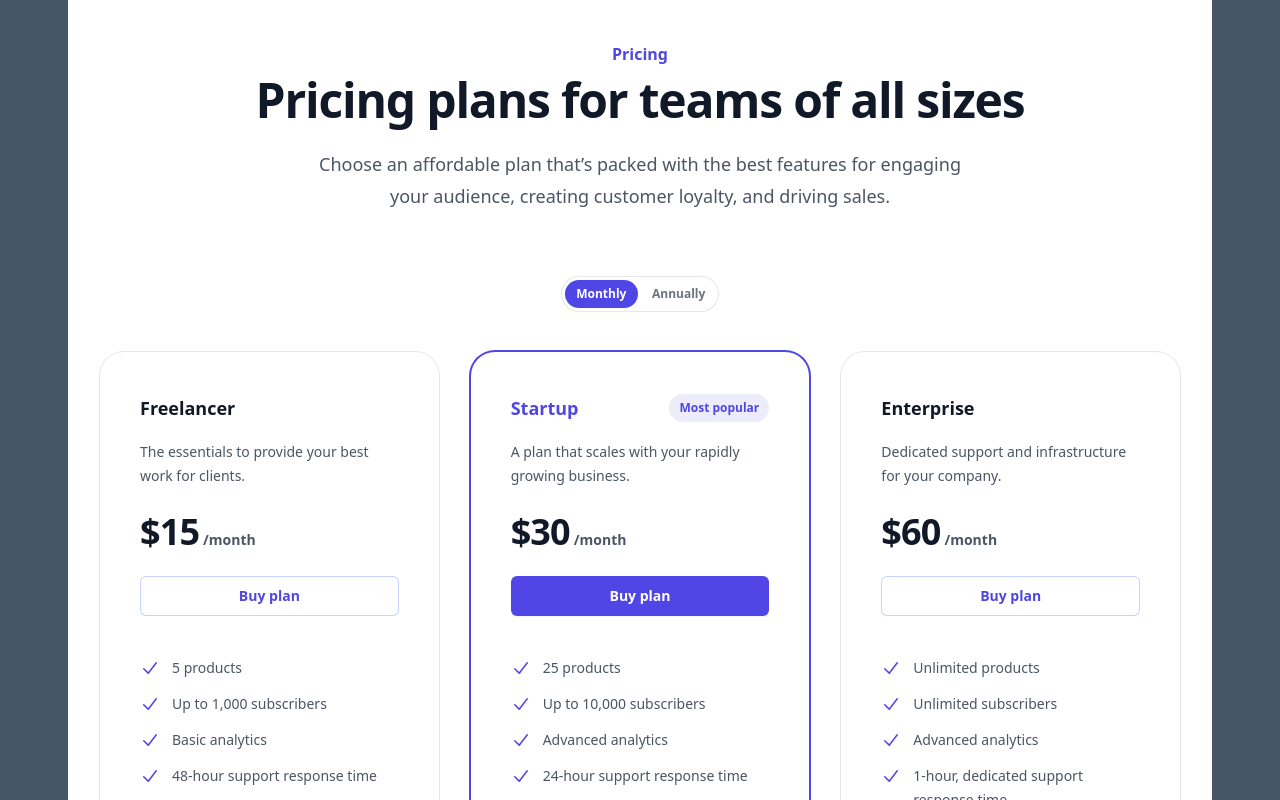
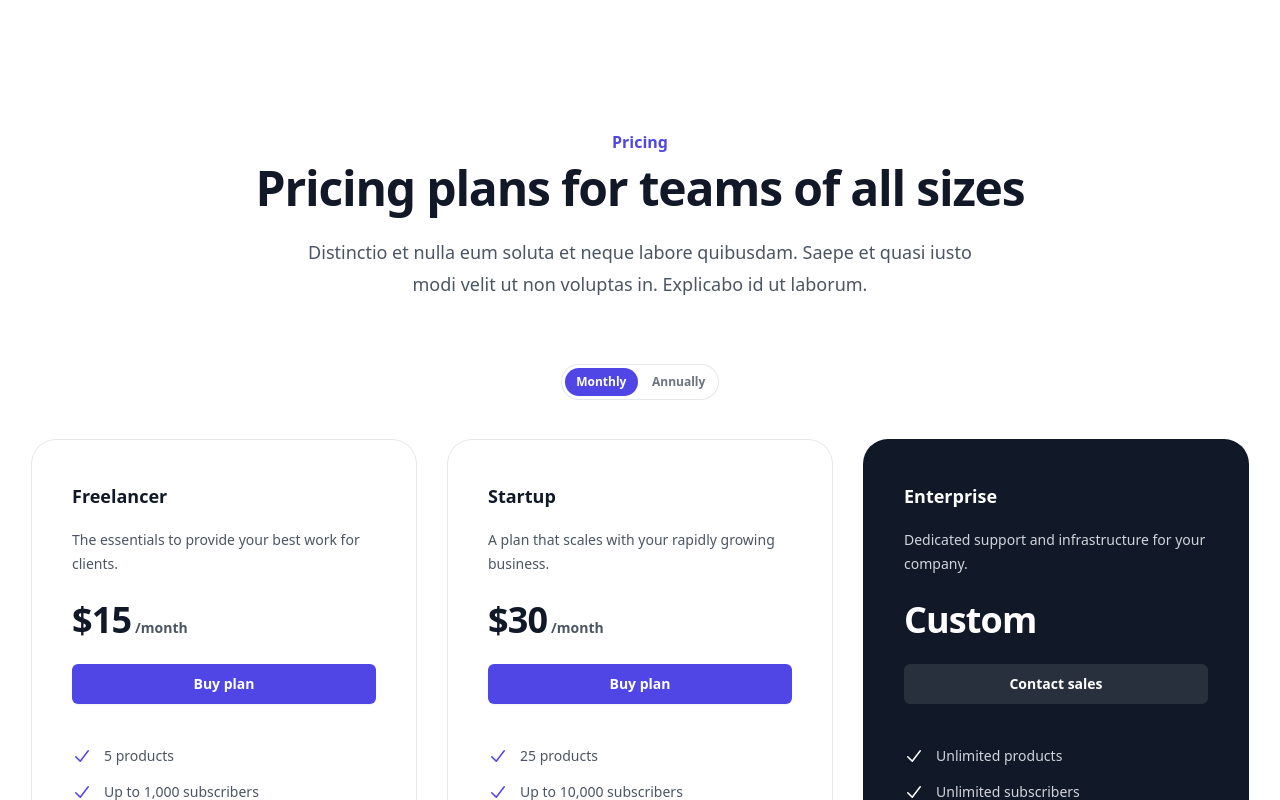
Before and after one commit to hhimanshu/stripe-customer-portal, a React (Vite) app: page / in a window 1280 px wide. Shown: the top 800 px of the page. Built offline with nearby package versions, Linux system fonts and the light colour scheme; a web font is replaced by a local one.

Commit message:
update pricing plan component

```diff
--- a/src/components/PricingPlans.tsx
+++ b/src/components/PricingPlans.tsx
@@ -1,82 +1,76 @@
-import { useState } from "react";
-import { RadioGroup } from "@headlessui/react";
-import { CheckIcon } from "@heroicons/react/20/solid";
+import { useState } from 'react'
+import { RadioGroup } from '@headlessui/react'
+import { CheckIcon } from '@heroicons/react/20/solid'
 
 const frequencies = [
-  { value: "monthly", label: "Monthly", priceSuffix: "/month" },
-  { value: "annually", label: "Annually", priceSuffix: "/year" },
-];
+  { value: 'monthly', label: 'Monthly', priceSuffix: '/month' },
+  { value: 'annually', label: 'Annually', priceSuffix: '/year' },
+]
 const tiers = [
   {
-    name: "Freelancer",
-    id: "tier-freelancer",
-    href: "#",
-    price: { monthly: "$15", annually: "$144" },
-    description: "The essentials to provide your best work for clients.",
-    features: [
-      "5 products",
-      "Up to 1,000 subscribers",
-      "Basic analytics",
-      "48-hour support response time",
-    ],
-    mostPopular: false,
+    name: 'Freelancer',
+    id: 'tier-freelancer',
+    href: '#',
+    price: { monthly: '$15', annually: '$144' },
+    description: 'The essentials to provide your best work for clients.',
+    features: ['5 products', 'Up to 1,000 subscribers', 'Basic analytics', '48-hour support response time'],
+    featured: false,
+    cta: 'Buy plan',
   },
   {
-    name: "Startup",
-    id: "tier-startup",
-    href: "#",
-    price: { monthly: "$30", annually: "$288" },
-    description: "A plan that scales with your rapidly growing business.",
+    name: 'Startup',
+    id: 'tier-startup',
+    href: '#',
+    price: { monthly: '$30', annually: '$288' },
+    description: 'A plan that scales with your rapidly growing business.',
     features: [
-      "25 products",
-      "Up to 10,000 subscribers",
-      "Advanced analytics",
-      "24-hour support response time",
-      "Marketing automations",
+      '25 products',
+      'Up to 10,000 subscribers',
+      'Advanced analytics',
+      '24-hour support response time',
+      'Marketing automations',
     ],
-    mostPopular: true,
+    featured: false,
+    cta: 'Buy plan',
   },
   {
-    name: "Enterprise",
-    id: "tier-enterprise",
-    href: "#",
-    price: { monthly: "$60", annually: "$576" },
-    description: "Dedicated support and infrastructure for your company.",
+    name: 'Enterprise',
+    id: 'tier-enterprise',
+    href: '#',
+    price: 'Custom',
+    description: 'Dedicated support and infrastructure for your company.',
     features: [
-      "Unlimited products",
-      "Unlimited subscribers",
-      "Advanced analytics",
-      "1-hour, dedicated support response time",
-      "Marketing automations",
-      "Custom reporting tools",
+      'Unlimited products',
+      'Unlimited subscribers',
+      'Advanced analytics',
+      '1-hour, dedicated support response time',
+      'Marketing automations',
+      'Custom reporting tools',
     ],
-    mostPopular: false,
+    featured: true,
+    cta: 'Contact sales',
   },
-];
+]
 
 function classNames(...classes) {
-  return classes.filter(Boolean).join(" ");
+  return classes.filter(Boolean).join(' ')
 }
 
 export default function Example() {
-  const [frequency, setFrequency] = useState(frequencies[0]);
+  const [frequency, setFrequency] = useState(frequencies[0])
 
   return (
-    <div className="mx-auto max-w-6xl px-4 sm:px-6 lg:px-1">
-      <div className="bg-white py-10">
+    <div className="bg-white py-24 sm:py-32">
       <div className="mx-auto max-w-7xl px-6 lg:px-8">
         <div className="mx-auto max-w-4xl text-center">
-            <h2 className="text-base font-semibold leading-7 text-indigo-600">
-              Pricing
-            </h2>
+          <h2 className="text-base font-semibold leading-7 text-indigo-600">Pricing</h2>
           <p className="mt-2 text-4xl font-bold tracking-tight text-gray-900 sm:text-5xl">
-              Pricing plans for teams of&nbsp;all&nbsp;sizes
+            Pricing plans for teams of all sizes
           </p>
         </div>
         <p className="mx-auto mt-6 max-w-2xl text-center text-lg leading-8 text-gray-600">
-            Choose an affordable plan that’s packed with the best features for
-            engaging your audience, creating customer loyalty, and driving
-            sales.
+          Distinctio et nulla eum soluta et neque labore quibusdam. Saepe et quasi iusto modi velit ut non voluptas in.
+          Explicabo id ut laborum.
         </p>
         <div className="mt-16 flex justify-center">
           <RadioGroup
@@ -84,17 +78,15 @@ export default function Example() {
             onChange={setFrequency}
             className="grid grid-cols-2 gap-x-1 rounded-full p-1 text-center text-xs font-semibold leading-5 ring-1 ring-inset ring-gray-200"
           >
-              <RadioGroup.Label className="sr-only">
-                Payment frequency
-              </RadioGroup.Label>
+            <RadioGroup.Label className="sr-only">Payment frequency</RadioGroup.Label>
             {frequencies.map((option) => (
               <RadioGroup.Option
                 key={option.value}
                 value={option}
                 className={({ checked }) =>
                   classNames(
-                      checked ? "bg-indigo-600 text-white" : "text-gray-500",
-                      "cursor-pointer rounded-full px-2.5 py-1"
+                    checked ? 'bg-indigo-600 text-white' : 'text-gray-500',
+                    'cursor-pointer rounded-full px-2.5 py-1'
                   )
                 }
               >
@@ -108,59 +100,65 @@ export default function Example() {
             <div
               key={tier.id}
               className={classNames(
-                  tier.mostPopular
-                    ? "ring-2 ring-indigo-600"
-                    : "ring-1 ring-gray-200",
-                  "rounded-3xl p-8 xl:p-10"
+                tier.featured ? 'bg-gray-900 ring-gray-900' : 'ring-gray-200',
+                'rounded-3xl p-8 ring-1 xl:p-10'
               )}
             >
-                <div className="flex items-center justify-between gap-x-4">
               <h3
                 id={tier.id}
                 className={classNames(
-                      tier.mostPopular ? "text-indigo-600" : "text-gray-900",
-                      "text-lg font-semibold leading-8"
+                  tier.featured ? 'text-white' : 'text-gray-900',
+                  'text-lg font-semibold leading-8'
                 )}
               >
                 {tier.name}
               </h3>
-                  {tier.mostPopular ? (
-                    <p className="rounded-full bg-indigo-600/10 px-2.5 py-1 text-xs font-semibold leading-5 text-indigo-600">
-                      Most popular
-                    </p>
-                  ) : null}
-                </div>
-                <p className="mt-4 text-sm leading-6 text-gray-600">
+              <p className={classNames(tier.featured ? 'text-gray-300' : 'text-gray-600', 'mt-4 text-sm leading-6')}>
                 {tier.description}
               </p>
               <p className="mt-6 flex items-baseline gap-x-1">
-                  <span className="text-4xl font-bold tracking-tight text-gray-900">
-                    {tier.price[frequency.value]}
+                <span
+                  className={classNames(
+                    tier.featured ? 'text-white' : 'text-gray-900',
+                    'text-4xl font-bold tracking-tight'
+                  )}
+                >
+                  {typeof tier.price === 'string' ? tier.price : tier.price[frequency.value]}
                 </span>
-                  <span className="text-sm font-semibold leading-6 text-gray-600">
+                {typeof tier.price !== 'string' ? (
+                  <span
+                    className={classNames(
+                      tier.featured ? 'text-gray-300' : 'text-gray-600',
+                      'text-sm font-semibold leading-6'
+                    )}
+                  >
                     {frequency.priceSuffix}
                   </span>
+                ) : null}
               </p>
               <a
                 href={tier.href}
                 aria-describedby={tier.id}
                 className={classNames(
-                    tier.mostPopular
-                      ? "bg-indigo-600 text-white shadow-sm hover:bg-indigo-500"
-                      : "text-indigo-600 ring-1 ring-inset ring-indigo-200 hover:ring-indigo-300",
-                    "mt-6 block rounded-md py-2 px-3 text-center text-sm font-semibold leading-6 focus-visible:outline focus-visible:outline-2 focus-visible:outline-offset-2 focus-visible:outline-indigo-600"
+                  tier.featured
+                    ? 'bg-white/10 text-white hover:bg-white/20 focus-visible:outline-white'
+                    : 'bg-indigo-600 text-white shadow-sm hover:bg-indigo-500 focus-visible:outline-indigo-600',
+                  'mt-6 block rounded-md py-2 px-3 text-center text-sm font-semibold leading-6 focus-visible:outline focus-visible:outline-2 focus-visible:outline-offset-2'
                 )}
               >
-                  Buy plan
+                {tier.cta}
               </a>
               <ul
                 role="list"
-                  className="mt-8 space-y-3 text-sm leading-6 text-gray-600 xl:mt-10"
+                className={classNames(
+                  tier.featured ? 'text-gray-300' : 'text-gray-600',
+                  'mt-8 space-y-3 text-sm leading-6 xl:mt-10'
+                )}
               >
                 {tier.features.map((feature) => (
                   <li key={feature} className="flex gap-x-3">
                     <CheckIcon
-                        className="h-6 w-5 flex-none text-indigo-600"
+                      className={classNames(tier.featured ? 'text-white' : 'text-indigo-600', 'h-6 w-5 flex-none')}
                       aria-hidden="true"
                     />
                     {feature}
@@ -172,6 +170,5 @@ export default function Example() {
         </div>
       </div>
     </div>
-    </div>
-  );
+  )
 }
```
Lines whose indentation alone changed are shown as unchanged.
